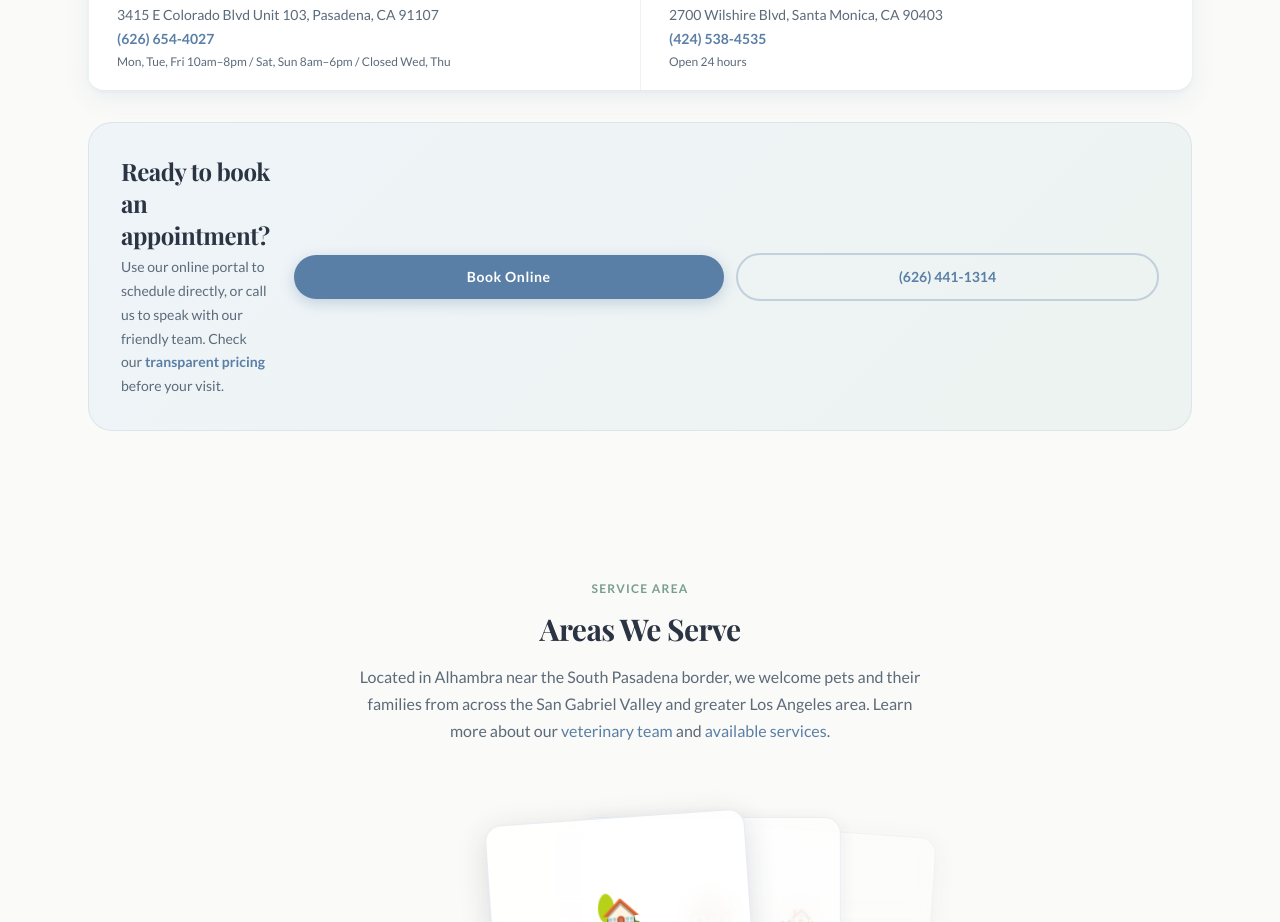
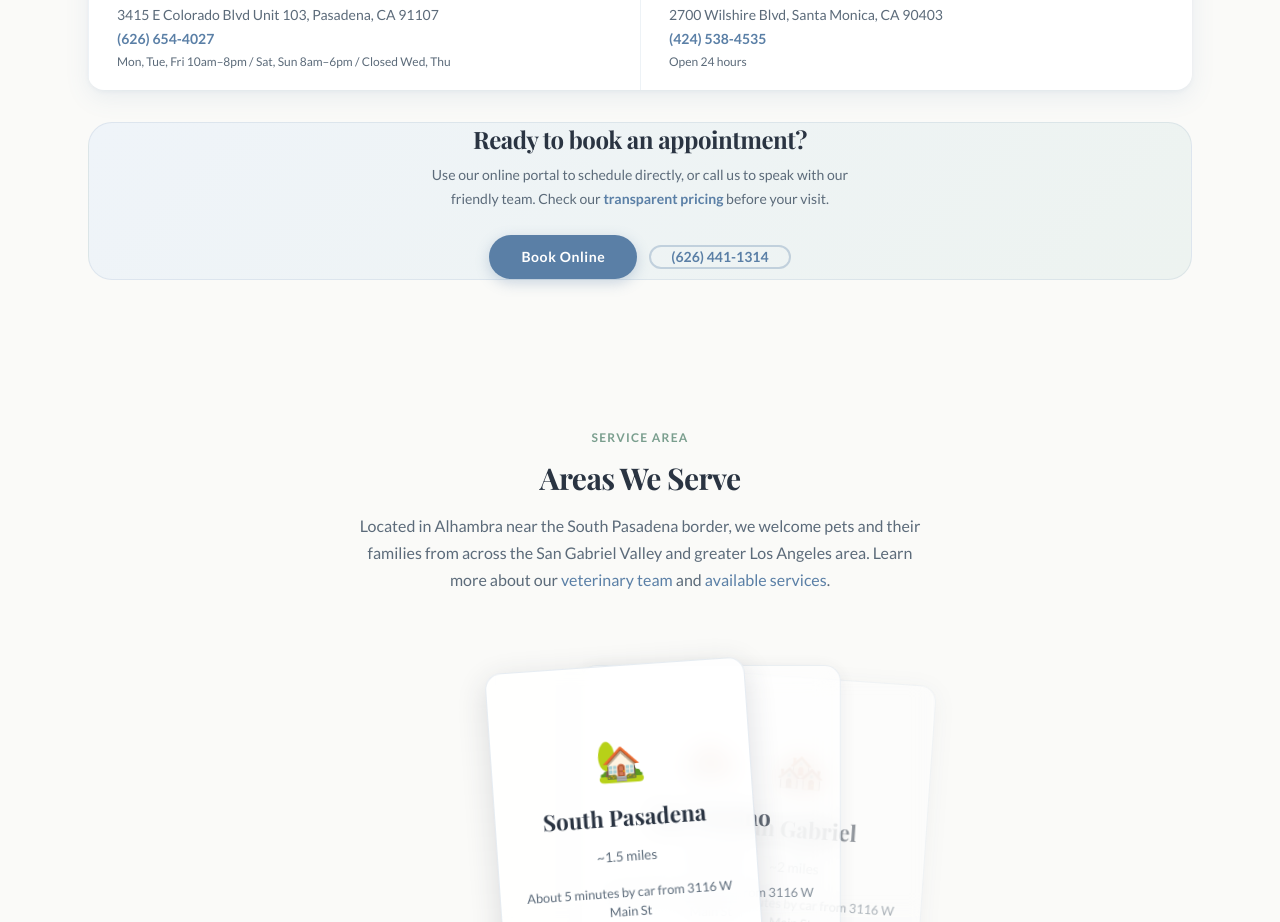
Before and after one commit to rchiangphoto-stack/SPAH-website, a plain HTML site: page contact.html in a window 1280 px wide. Shown: the part 1683-2605 px from the top of the page. Drawn offline with nearby package versions, Linux system fonts and the light colour scheme.

Commit message:
Update contact.html

```diff
--- a/contact.html
+++ b/contact.html
@@ -302,16 +302,14 @@
       </div>
 
       <!-- Book CTA Banner -->
-      <div class="mt-8 rounded-3xl p-8 flex flex-col md:flex-row items-center justify-between gap-6 text-center md:text-left" style="background: linear-gradient(135deg, #EFF4F9 0%, #EDF3F0 100%); border: 1px solid rgba(90,127,166,0.12);">
-        <div class="flex-1">
-          <h2 class="font-display text-2xl font-bold text-dark" style="letter-spacing:-0.02em;">Ready to book an appointment?</h2>
-          <p class="font-body text-muted text-sm mt-1" style="line-height:1.7;">
-            Use our online portal to schedule directly, or call us to speak with our friendly team. Check our <a href="pricing.html" class="text-brand hover:underline font-bold">transparent pricing</a> before your visit.
-          </p>
-        </div>
-        <div class="flex flex-col sm:flex-row gap-3 items-center w-full md:w-auto">
-          <a href="https://southpasah.usw2.ezyvet.com/external/portal/main/login" target="_blank" class="btn-primary text-sm text-center whitespace-nowrap w-full sm:w-auto">Book Online</a>
-          <a href="tel:6264411314" class="font-body font-bold text-sm text-brand border-2 border-brand/30 rounded-full px-6 py-3 hover:bg-brand hover:text-white transition-colors duration-200 text-center whitespace-nowrap w-full sm:w-auto">(626) 441-1314</a>
+      <div class="mt-8 rounded-3xl p-10 text-center" style="background: linear-gradient(135deg, #EFF4F9 0%, #EDF3F0 100%); border: 1px solid rgba(90,127,166,0.12);">
+        <h2 class="font-display text-2xl font-bold text-dark" style="letter-spacing:-0.02em;">Ready to book an appointment?</h2>
+        <p class="font-body text-muted text-sm mt-2 max-w-md mx-auto" style="line-height:1.7;">
+          Use our online portal to schedule directly, or call us to speak with our friendly team. Check our <a href="pricing.html" class="text-brand hover:underline font-bold">transparent pricing</a> before your visit.
+        </p>
+        <div class="flex flex-col sm:flex-row gap-3 items-center justify-center mt-6">
+          <a href="https://southpasah.usw2.ezyvet.com/external/portal/main/login" target="_blank" class="btn-primary text-sm text-center whitespace-nowrap">Book Online</a>
+          <a href="tel:6264411314" class="font-body font-bold text-sm text-brand border-2 border-brand/30 rounded-full px-5 py-2.5 hover:bg-brand hover:text-white transition-colors duration-200 text-center whitespace-nowrap">(626) 441-1314</a>
         </div>
       </div>
     </div>
```
